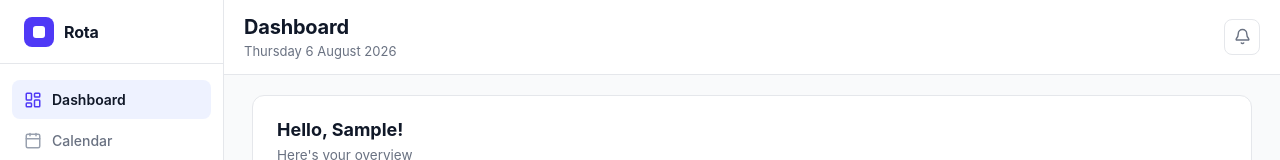
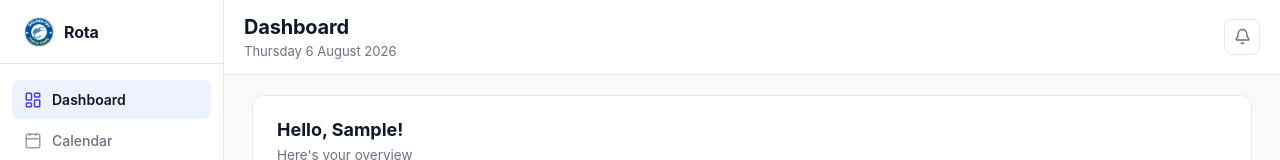
Before and after one commit to Shawarm0/rota-app, a React (Vite) app in the folder frontend/: page /dashboard in a window 1280 px wide. Shown: the top 160 px of the page. Built offline with nearby package versions, Linux system fonts and the light colour scheme; no server answers; sample sign-in values are in the browser's storage.

Commit message:
icon added

```diff
--- a/frontend/index.html
+++ b/frontend/index.html
@@ -3,7 +3,7 @@
   <head>
     <meta charset="UTF-8" />
     <meta name="viewport" content="width=device-width, initial-scale=1.0, viewport-fit=cover" />
-	<link rel="icon" type="image/png" href="/favicon.png" />
+	<link rel="icon" type="image/png" href="/icon.png" />
     <meta name="theme-color" content="#2563eb" />
     <meta name="apple-mobile-web-app-capable" content="yes" />
     <meta name="apple-mobile-web-app-status-bar-style" content="default" />
--- a/frontend/src/components/layout/Sidebar.tsx
+++ b/frontend/src/components/layout/Sidebar.tsx
@@ -54,9 +54,7 @@ export function Sidebar() {
       )}
     >
       <div className="flex items-center gap-[10px] px-6 h-16 border-b border-gray-200 flex-shrink-0">
-        <div className="h-[30px] w-[30px] rounded-lg bg-indigo-600 flex items-center justify-center flex-shrink-0">
-          <div className="h-3 w-3 bg-white rounded-[3px]" />
-        </div>
+        <img src="/icon.png" alt="Logo" className="h-[30px] w-[30px] rounded-lg object-cover flex-shrink-0" />
         <span className="text-base font-bold text-gray-900 tracking-[-0.01em]">Rota</span>
       </div>
 
```
